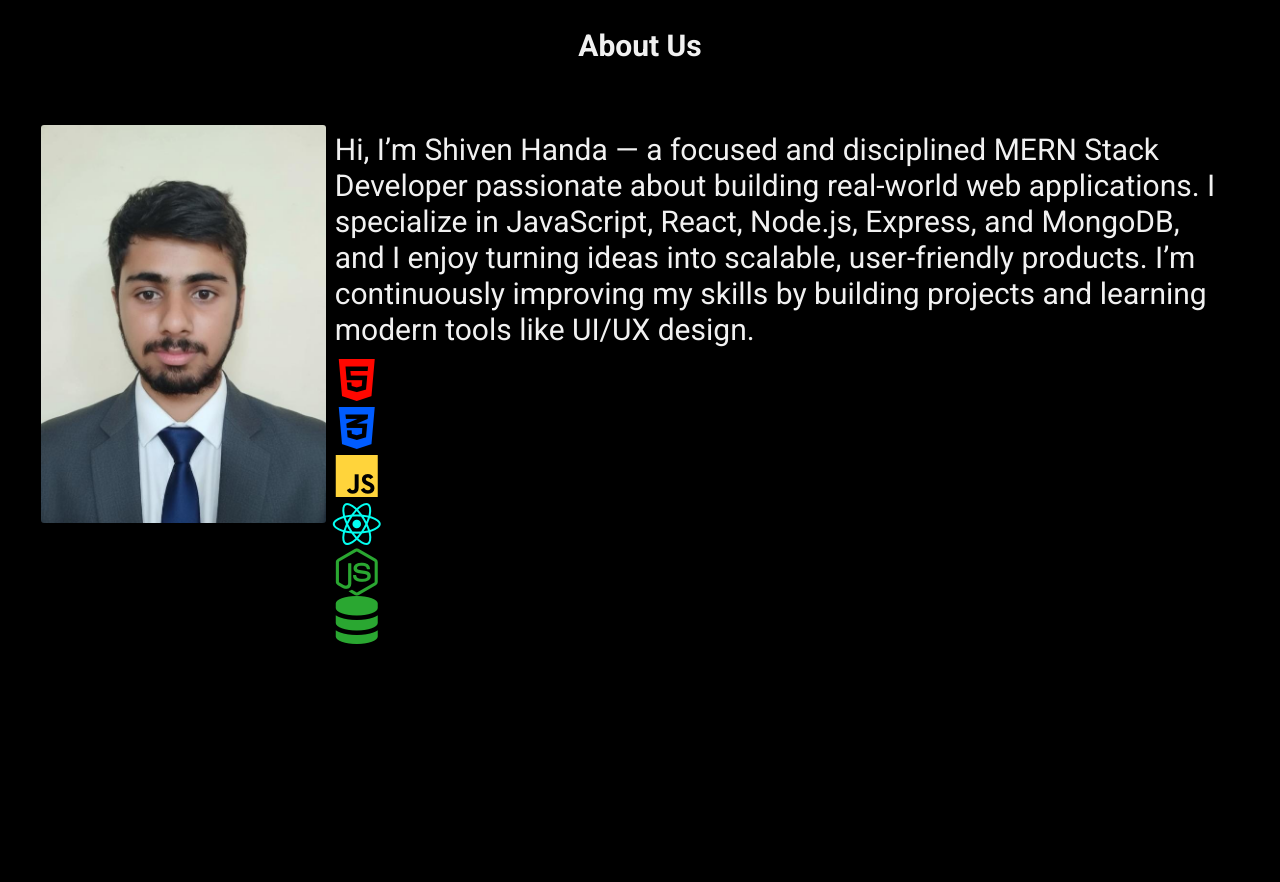
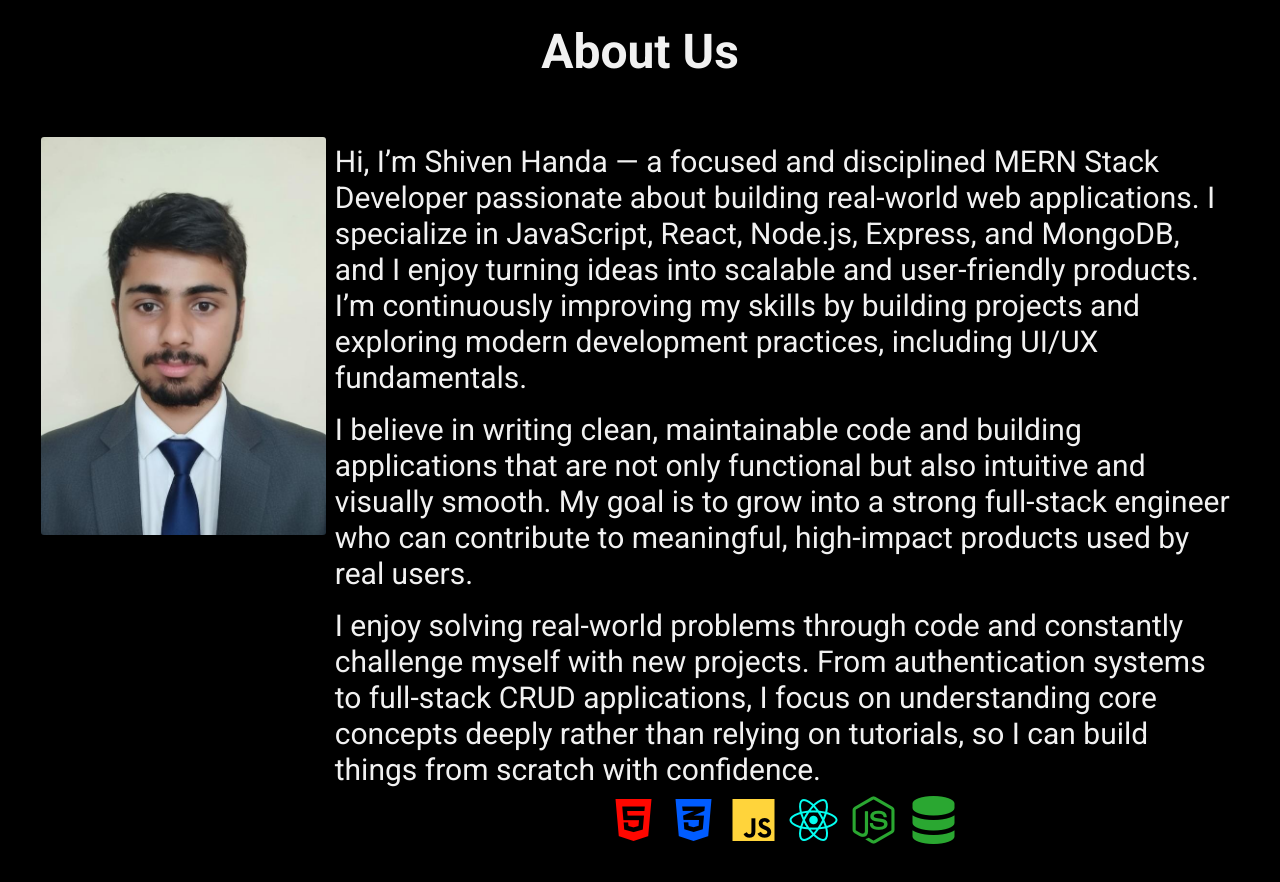
Before and after one commit to shivenhanda/shivenhanda, a React (Vite) app: page / in a window 1280 px wide. Shown: the part 700-1582 px from the top of the page. Before the commit the page ends 1384 px from the top, so only its background shows below. Built offline with nearby package versions, Linux system fonts and the light colour scheme.

Commit message:
Update: About.jsx

```diff
--- a/src/components/About.jsx
+++ b/src/components/About.jsx
@@ -9,19 +9,30 @@ export default function About() {
             transition={{ duration: 0.9, ease: easeOut }}
             className="m-10"
             id="about">
-            <h1 className="text-center text-3xl font-bold mb-15">About Us</h1>
+            <h1 className="text-center text-3xl md:text-5xl font-bold mb-15">About Us</h1>
             <div className="flex justify-center flex-col md:justify-between md:flex-row">
                 <motion.img src={shiven} alt="ShivenPhoto" className="w-100 h-100 border rounded border-transparent" />
                 <div className="flex flex-col">
-                    <p className="text-lg p-2 md:text-3xl">Hi, I’m Shiven Handa — a focused and disciplined MERN Stack Developer passionate about building real-world web applications.
+                    <p className="text-lg p-2 md:text-3xl">
+                        Hi, I’m Shiven Handa — a focused and disciplined MERN Stack Developer passionate about building real-world web applications. I specialize in JavaScript, React, Node.js, Express, and MongoDB, and I enjoy turning ideas into scalable and user-friendly products. I’m continuously improving my skills by building projects and exploring modern development practices, including UI/UX fundamentals.
+                    </p>
 
-                        I specialize in JavaScript, React, Node.js, Express, and MongoDB, and I enjoy turning ideas into scalable, user-friendly products. I’m continuously improving my skills by building projects and learning modern tools like UI/UX design.</p>
-                    <i className="fa-brands fa-html5 md:text-5xl" style={{ color: "rgb(255, 7, 0)" }}></i>
-                    <i className="fa-brands fa-css3-alt md:text-5xl" style={{color: "rgb(0, 92, 255)"}}></i>
-                    <i className="fa-brands fa-js md:text-5xl" style={{color: "rgb(255, 212, 59)"}}></i>
-                    <i className="fa-brands fa-react md:text-5xl" style={{color: "rgb(3, 255, 241)"}}></i>
-                    <i className="fa-brands fa-node-js md:text-5xl" style={{color: "rgb(42, 167, 49)"}}></i>
-                    <i className="fa-solid fa-database md:text-5xl" style={{color: "rgb(42, 167, 49)"}}></i>
+                    <p className="text-lg p-2 md:text-3xl">
+                        I believe in writing clean, maintainable code and building applications that are not only functional but also intuitive and visually smooth. My goal is to grow into a strong full-stack engineer who can contribute to meaningful, high-impact products used by real users.
+                    </p>
+
+                    <p className="text-lg p-2 md:text-3xl">
+                        I enjoy solving real-world problems through code and constantly challenge myself with new projects. From authentication systems to full-stack CRUD applications, I focus on understanding core concepts deeply rather than relying on tutorials, so I can build things from scratch with confidence.
+                    </p>
+
+                    <div className="flex justify-center">
+                    <i className="fa-brands fa-html5 text-3xl md:text-5xl" style={{ color: "rgb(255, 7, 0)" }}></i>
+                    <i className="fa-brands fa-css3-alt text-3xl md:text-5xl" style={{color: "rgb(0, 92, 255)"}}></i>
+                    <i className="fa-brands fa-js text-3xl md:text-5xl" style={{color: "rgb(255, 212, 59)"}}></i>
+                    <i className="fa-brands fa-react text-3xl md:text-5xl" style={{color: "rgb(3, 255, 241)"}}></i>
+                    <i className="fa-brands fa-node-js text-3xl md:text-5xl" style={{color: "rgb(42, 167, 49)"}}></i>
+                    <i className="fa-solid fa-database text-3xl md:text-5xl" style={{color: "rgb(42, 167, 49)"}}></i>
+                    </div>
                 </div>
             </div>
         </motion.div>
```
